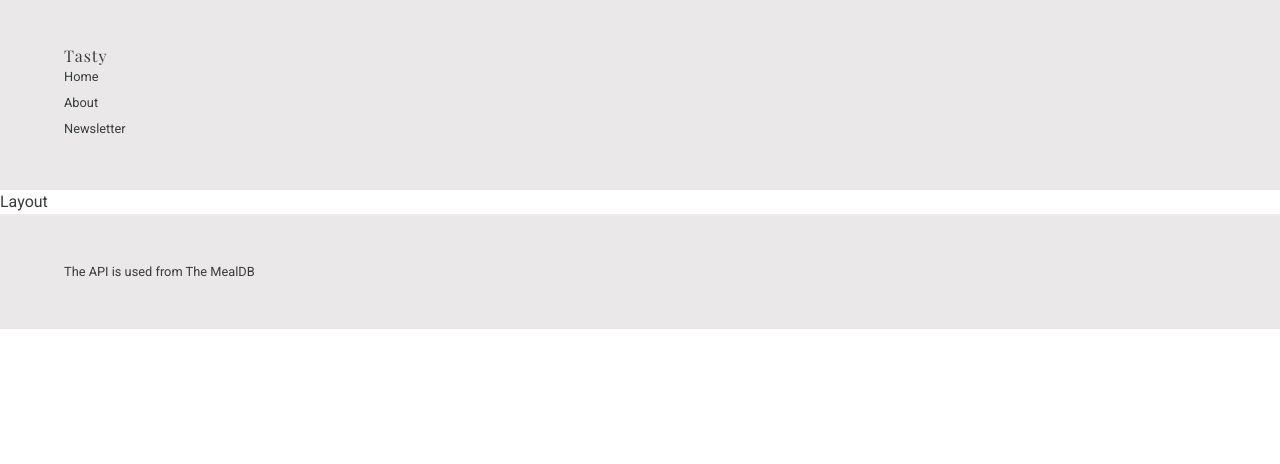
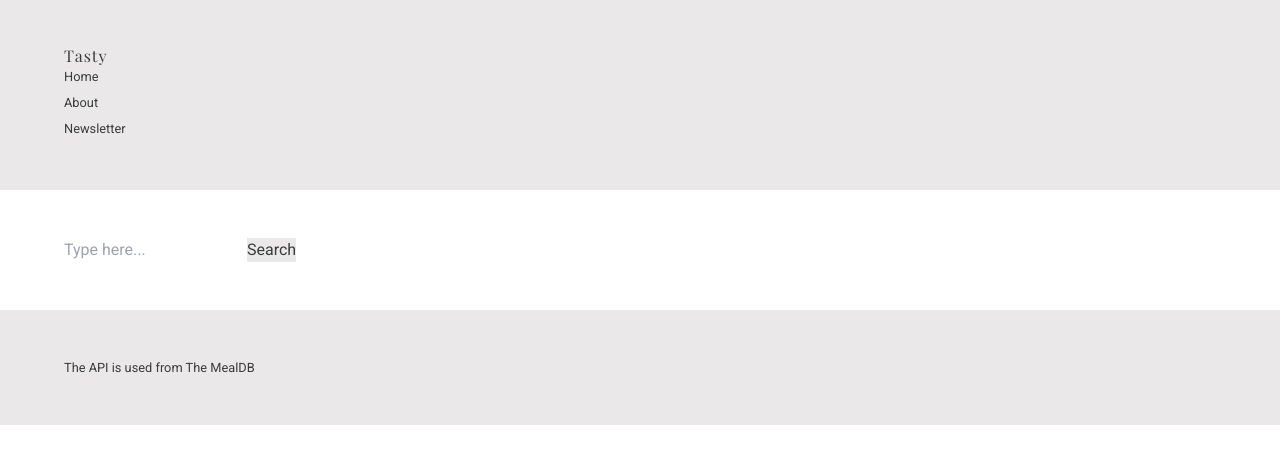
Before and after one commit to Ljusaj123/Recepies, a React (Vite) app: page / in a window 1280 px wide. Shown: the top 464 px of the page. Built offline with nearby package versions, Linux system fonts and the light colour scheme.

Commit message:
created search, added styles

```diff
--- /dev/null
+++ b/src/modules/Search.tsx
@@ -0,0 +1,24 @@
+import React from "react";
+
+export default function Search() {
+  const onSubmit = (e: React.FormEvent<HTMLFormElement>) => {
+    e.preventDefault();
+  };
+  return (
+    <section className="container ">
+      <form onSubmit={(e) => onSubmit(e)} className="mx-auto max-w-fit">
+        <input
+          type="text"
+          placeholder="Type here..."
+          className="border-b leading-8 text-lg py-2 px-4"
+        />
+        <button
+          type="submit"
+          className="btn py-4 px-4 ml-2 active:scale-90 duration-200 rounded"
+        >
+          Search
+        </button>
+      </form>
+    </section>
+  );
+}
--- a/src/modules/index.tsx
+++ b/src/modules/index.tsx
@@ -1,2 +1,3 @@
 export { default as Header } from "./Header.tsx";
 export { default as Footer } from "./Footer.tsx";
+export { default as Search } from "./Search.tsx";
--- a/src/pages/Landing.tsx
+++ b/src/pages/Landing.tsx
@@ -1,5 +1,11 @@
+import { Search } from "../modules";
+
 function Layout() {
-  return <div>Layout</div>;
+  return (
+    <div>
+      <Search />
+    </div>
+  );
 }
 
 export default Layout;
--- a/src/styles/css/main.css
+++ b/src/styles/css/main.css
@@ -131,3 +131,7 @@ img {
 .link:hover::after {
   width: 100%;
 }
+
+.btn {
+  background-color: #ebe8e9;
+}
--- /dev/null
+++ b/src/styles/scss/components/_button.scss
@@ -0,0 +1,5 @@
+@use "../base/variables" as *;
+
+.btn {
+  background-color: $background-color;
+}
--- /dev/null
+++ b/src/styles/scss/components/_index.scss
@@ -0,0 +1 @@
+@forward "./button";
--- a/src/styles/scss/main.scss
+++ b/src/styles/scss/main.scss
@@ -1 +1,2 @@
 @use "./base/" as v;
+@use "./components/" as c;
```
